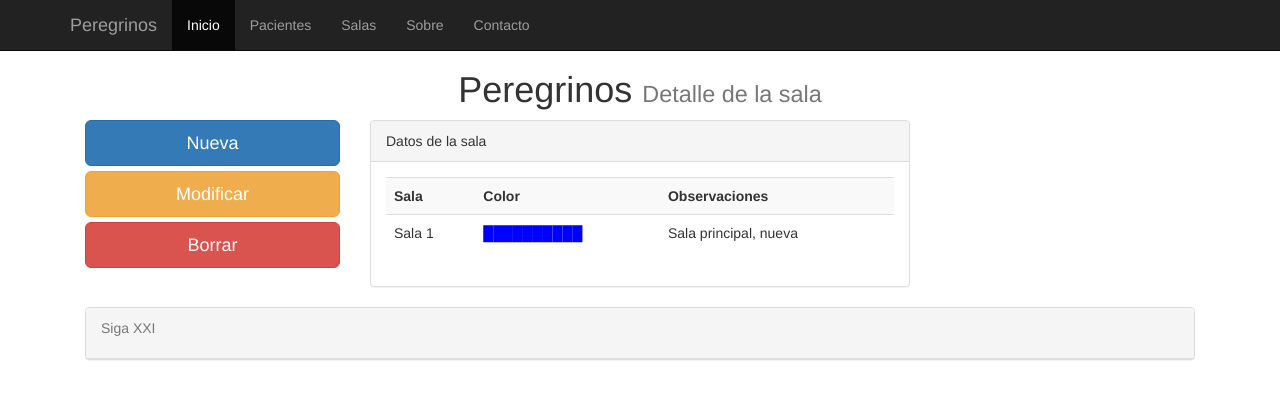
After one commit to Siga21/peregrinos, a Django app: page /salas_detalle/1/ in a window 1280 px wide. The commit adds this page. Shown: the top 399 px of the page. Run offline with Django 3.2, Linux system fonts and the light colour scheme; data comes from the database, SQL or seed files in the repository; both versions use the stored data as it was after the commit; some libraries are stand-ins or nearby versions.

Commit message:
detalle de salas + nuevo campo + botones a la nada

```diff
--- a/peregrinos/clinica/models.py
+++ b/peregrinos/clinica/models.py
@@ -31,6 +31,7 @@ class historial(models.Model):
 class salas(models.Model):
     sala = models.CharField(max_length=25)
     color = models.CharField(max_length=7)
+    observaciones = models.TextField(default=None, null=True)
 
     def __unicode__(self):
         return self.sala
--- a/peregrinos/clinica/views.py
+++ b/peregrinos/clinica/views.py
@@ -154,3 +154,7 @@ class ListaSalas(ListView):
     queryset = salas.objects.order_by('sala')
     context_object_name = 'salas'
     paginate_by = 8
+
+#----------------------------------- Detalle Pacientes ---------------------------------
+class DetalleSalas(DetailView):
+    model = salas
--- a/peregrinos/peregrinos/urls.py
+++ b/peregrinos/peregrinos/urls.py
@@ -1,7 +1,7 @@
 from django.conf.urls import patterns, include, url
 from django.contrib import admin
 from django.conf import settings
-from clinica.views import ListaPacientes, DetallePacientes, ListaHistorial, ListaCitas, ListaSalas
+from clinica.views import ListaPacientes, DetallePacientes, ListaHistorial, ListaCitas, ListaSalas, DetalleSalas
 from clinica.forms import CrearPaciente, EditarPaciente, EditarHistorial, AgregarHistorial
 
 urlpatterns = patterns('',
@@ -24,6 +24,7 @@ urlpatterns = patterns('',
     url(r'^historial_borrar/(?P<historial_id>[0-9]+)/$', 'clinica.views.historialDelete', name = 'historial_borrado'),
 	url(r'^calendario/', 'clinica.views.calendario', name = 'calendario'),
 	url(r'^salas/',ListaSalas.as_view(), name = 'ListaSalas'),
+	url(r'^salas_detalle/(?P<pk>[0-9]+)/$', DetalleSalas.as_view(), name = 'salas_detalle'),
 )
 
 if settings.DEBUG:
--- /dev/null
+++ b/peregrinos/templates/clinica/salas_detail.html
@@ -0,0 +1,39 @@
+{% extends "base.html" %}
+{%   load   staticfiles   %}
+
+{% block elcss %}
+<link   rel="stylesheet"   type="text/css"   href="{%   static  'clinica/css/pacientes_detalle.css'   %}"   />
+{% endblock %}
+{% block titulo %}
+Detalle de la sala
+{% endblock %}
+{% block content %}
+<row>
+	<div class="col-md-3">
+		<a href="/salas/agregar" class="btn btn-primary btn-lg btn-block">Nueva</a>
+		<a href="/salas/modificar" class="btn btn-warning btn-lg btn-block">Modificar</a>
+		<a href="/salas/borrar" class="btn btn-danger btn-lg btn-block">Borrar</a>
+	</div>
+	<div class="col-md-6">
+		<div class="panel panel-default">
+			<div class="panel-heading">
+					Datos de la sala
+			</div>
+				<div class="panel-body">
+					  <div class="table-responsive">
+						<table class="table table-striped">
+						<th>Sala</th>
+						<th>Color</th>
+						<th>Observaciones</th>
+						<tr>
+							<td>{{ salas.sala | capfirst}}</td>
+							<td style="color:{{ salas.color}};">██████████</td>
+							<td>{{ salas.observaciones}}</td>
+						</tr>
+					  </table>
+					  </div>
+			  </div>
+		</div>
+	</div>
+</row>
+{% endblock %}
```
Also changed, not shown: peregrinos/templates/clinica/salas_list.html (+5 -4 lines), peregrinos/clinica/migrations/0007_salas_observaciones.py (added), peregrinos/db.sqlite3.
